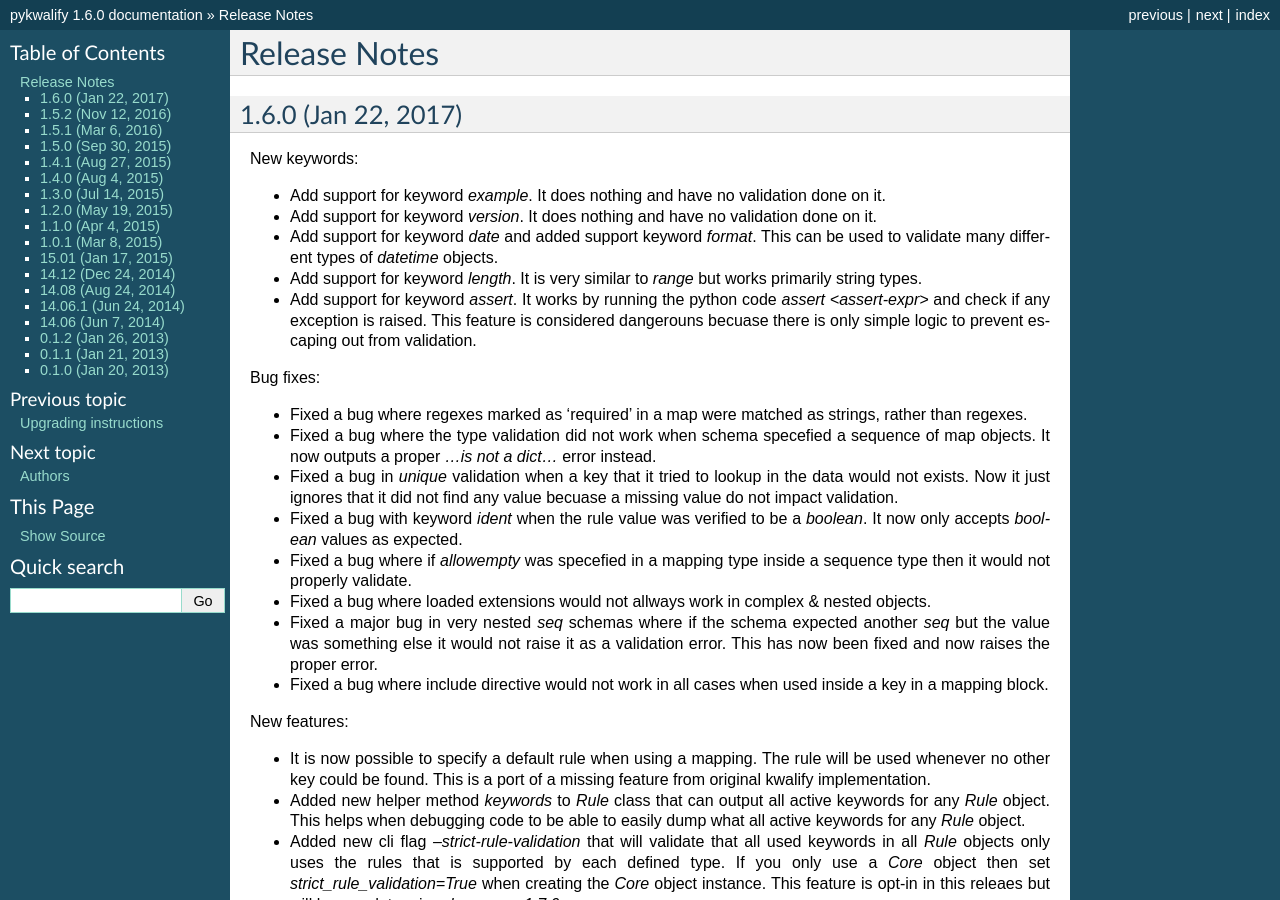
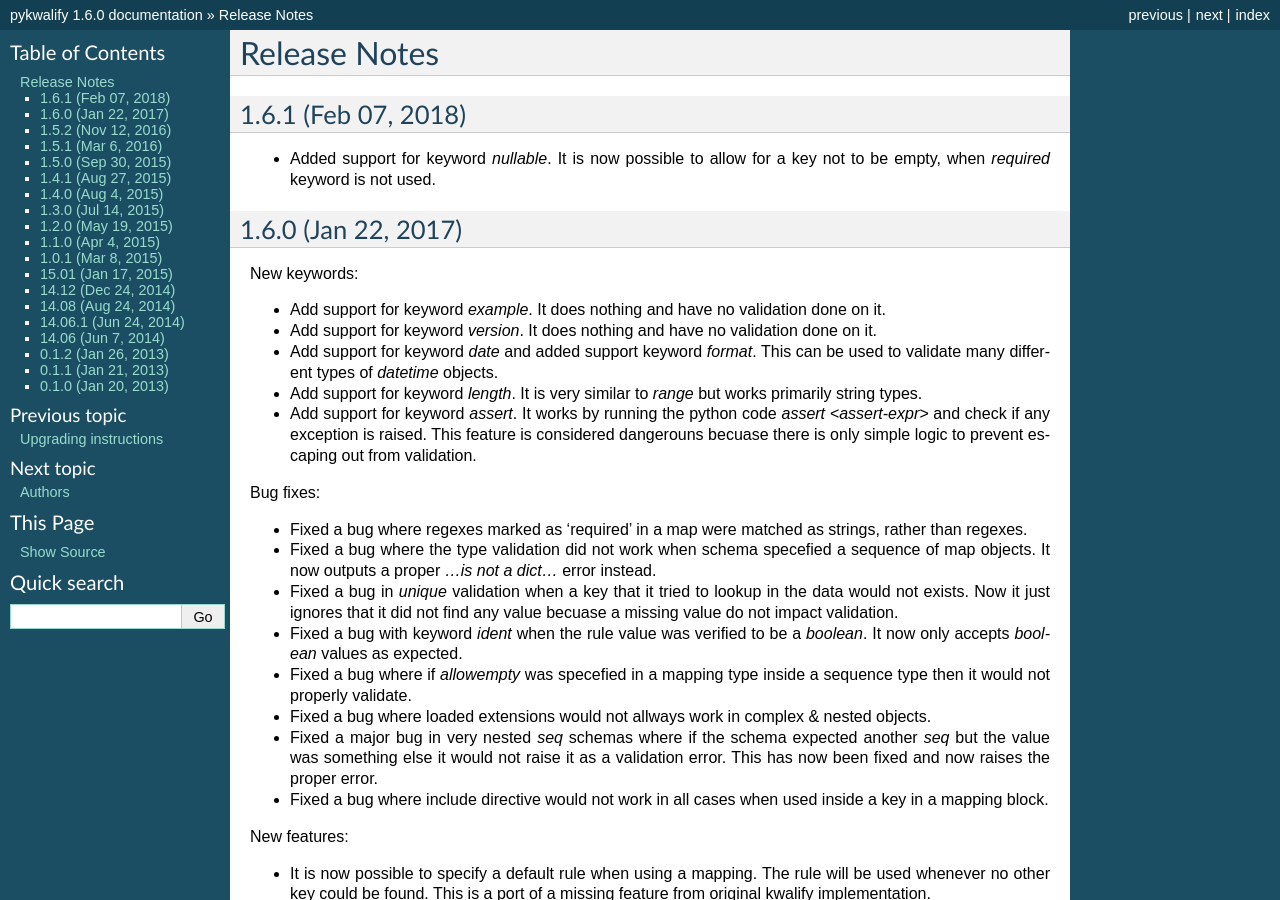
Before and after one commit to Grokzen/pykwalify, a Sphinx documentation site: the page built from docs/release-notes.rst, in a window 1280 px wide and 900 px high. Built offline with Sphinx 7.4.7, drawn with Linux system fonts in a browser that asks for light colours.

Commit message:
updated changelog

```diff
--- a/docs/release-notes.rst
+++ b/docs/release-notes.rst
@@ -1,5 +1,10 @@
 Release Notes
 =============
+
+1.6.1 (Feb 07, 2018)
+--------------------
+
+- Added support for keyword *nullable*. It is now possible to allow for a key not to be empty, when *required* keyword is not used.
 
 1.6.0 (Jan 22, 2017)
 --------------------
```
